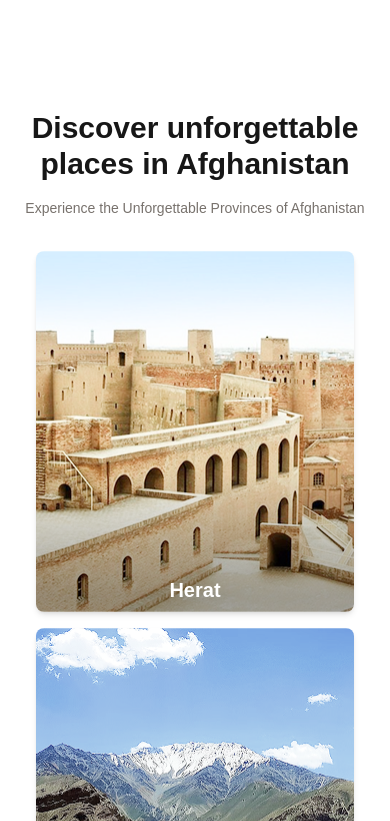
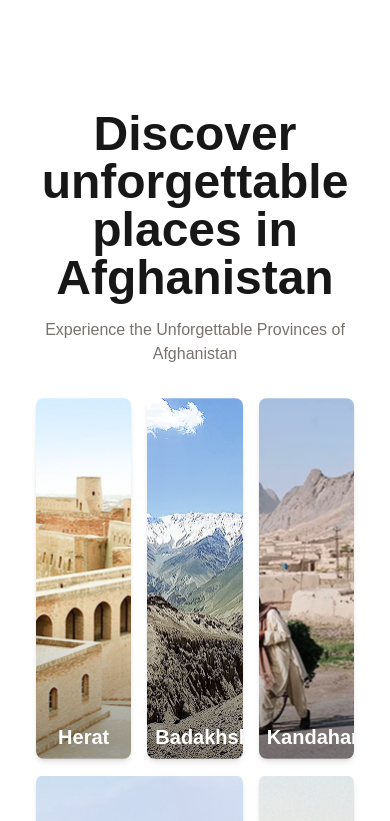
Before and after one commit to said-yousuf/wakhan-trails, a Next.js app: page / in a window 390 px wide. Shown: the part 4503-5324 px from the top of the page. Built offline with nearby package versions, Linux system fonts and the light colour scheme.

Commit message:
fix: layout issue

```diff
--- a/app/components/Locations.tsx
+++ b/app/components/Locations.tsx
@@ -49,18 +49,18 @@ export const Locations = () => {
 
   return (
     <div className="flex flex-col items-center justify-center py-14 text-center">
-      <p className="text-3xl md:text-5xl font-bold mb-4 max-w-[600px]">
+      <p className="text-5xl font-bold mb-4 max-w-[600px]">
         Discover unforgettable places in Afghanistan
       </p>
-      <p className="text-[14px] md:text-[16px] font-medium max-w-xl mb-8 text-[#78726D]">
+      <p className="text-[16px] font-medium max-w-xl mb-8 text-[#78726D]">
         Experience the Unforgettable Provinces of Afghanistan{' '}
       </p>
       <div className="w-full max-w-6xl px-4">
-        <div className="grid md:grid-cols-3 md:grid-rows-2 md:gap-4 grid-cols-1 gap-4">
+        <div className="grid grid-cols-3 grid-rows-2 gap-4">
           {locations.map((location) => (
             <div
               key={location.name}
-              className={`relative overflow-hidden rounded-lg shadow-md md:${location.gridClass}`}
+              className={`relative overflow-hidden rounded-lg shadow-md ${location.gridClass}`}
             >
               <div className="relative w-full h-[361px]">
                 <Image
```
